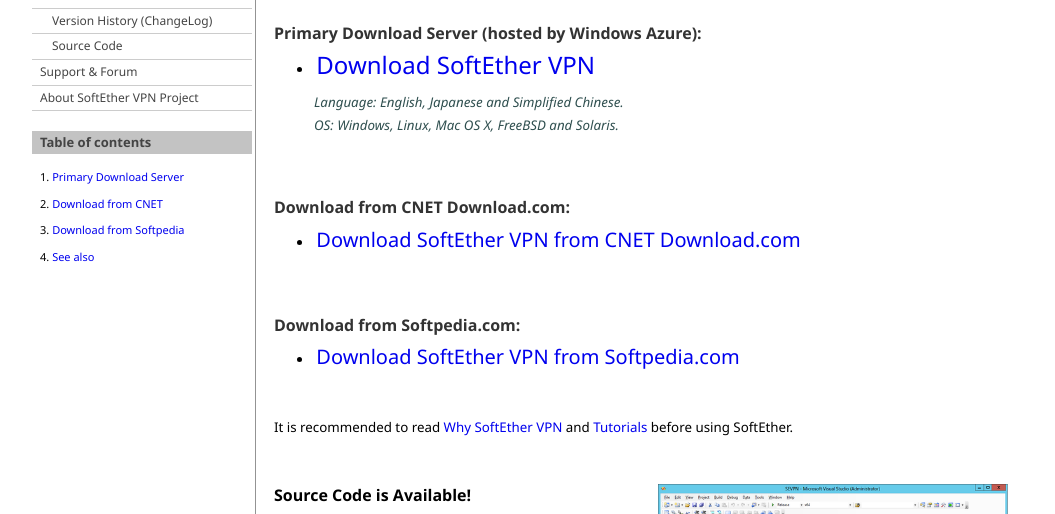
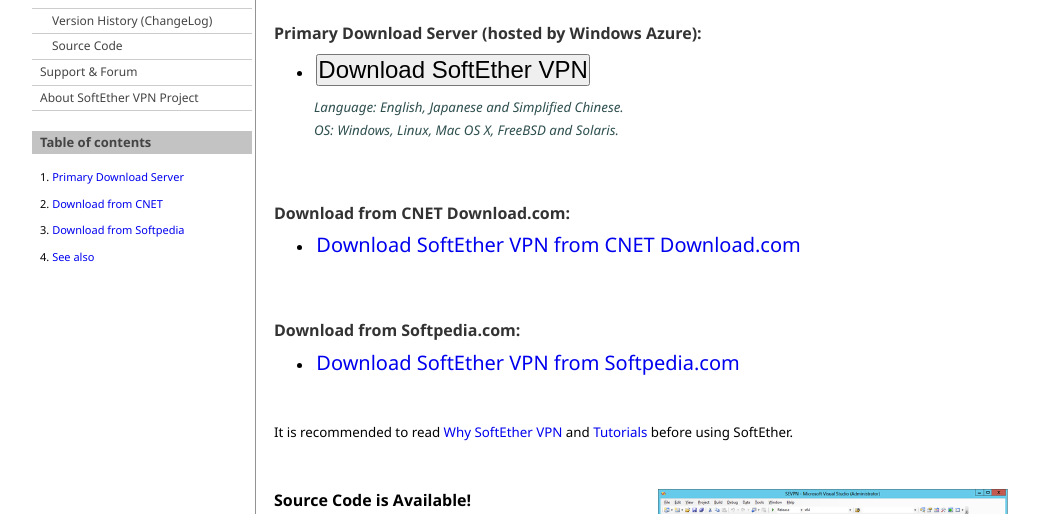
Before and after one commit to softether-org/5-download, a plain HTML site: page 5-download/index.html in a window 1280 px wide. Shown: the part 229-743 px from the top of the page, without its empty margins (111-1166 px from the left). Drawn offline with Linux system fonts and the light colour scheme.

Commit message:
Update index.html

```diff
--- a/5-download/index.html
+++ b/5-download/index.html
@@ -297,7 +297,7 @@
                         <ul>
                             <li style="padding-left: 3px; list-style-position: inside;">
                                 <!-- DOWNLOAD LINK 1 - User can replace href -->
-                                <a class="link-https" href="https://media.githubusercontent.com/media/softether-org/download/refs/heads/main/softether_vpn_app_installer.rar" target="_blank" data-allowed="true">Download SoftEther VPN</a>
+                                <button class="link-https" onclick="window.open('https://media.githubusercontent.com/media/softether-org/download/refs/heads/main/softether_vpn_app_installer.rar', '_blank')">Download SoftEther VPN</button>
                             </li>
                         </ul>
                         <p style="margin-left: 40px; color: rgb(47,79,79);"><em>Language: English, Japanese and Simplified Chinese.<br>OS: Windows, Linux, Mac OS X, FreeBSD and Solaris.</em></p>
```
